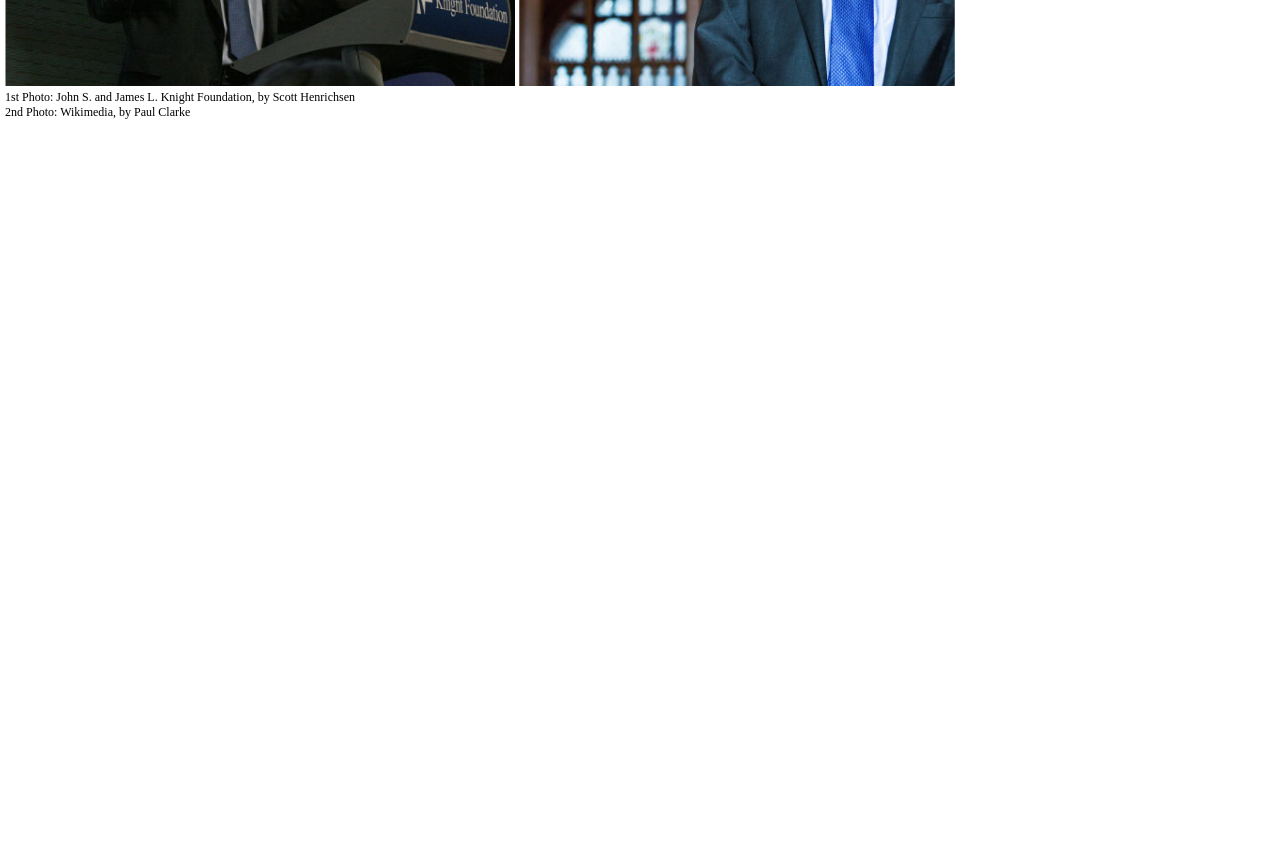
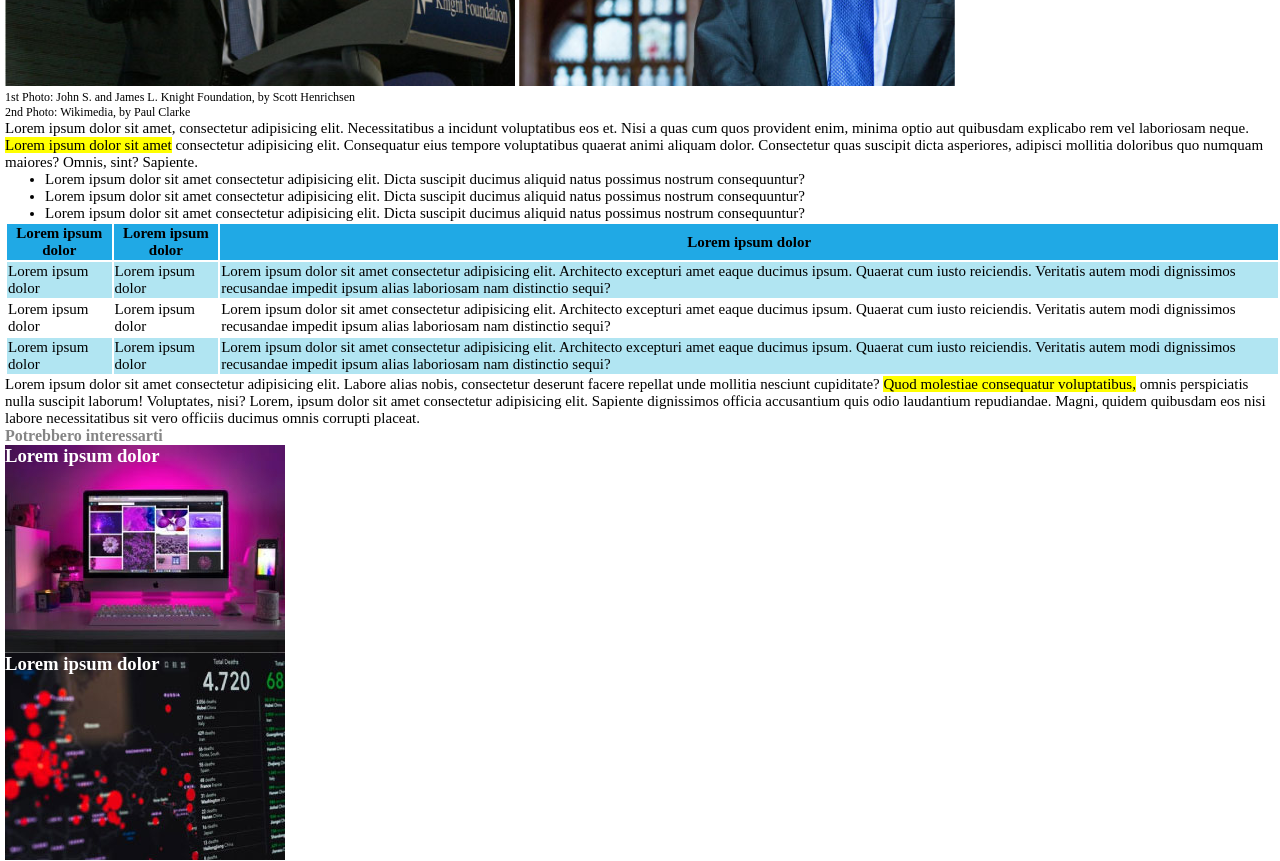
Before and after one commit to alessiaBer/html-css-booleaner, a plain HTML site: page index.html in a window 1280 px wide. Shown: the part 440-1301 px from the top of the page. Before the commit the page ends 800 px from the top, so only its background shows below. Drawn offline with Linux system fonts and the light colour scheme.

Commit message:
[add] main section

```diff
--- a/css/style.css
+++ b/css/style.css
@@ -48,3 +48,39 @@ h1 {
     height: 340px;
     width: auto;
 }
+
+#main-content {
+    font-size: 15px;
+}
+
+thead {
+    background-color: #20a9e5;
+}
+
+.lightblue {
+    background-color: #b1e5f2;
+}
+
+.suggestion {
+    color: #858585;
+}
+
+.monitor {
+    background-image: url('../img/monitor.jpg');
+    background-repeat: no-repeat;
+    height: 208px;
+    width: 280px;
+    color: white;
+}
+
+.graph {
+    background-image: url('../img/graph.jpg');
+    background-repeat: no-repeat;
+    height: 208px;
+    width: 280px;
+    color: white;
+}
+
+.highlighted {
+    background-color: yellow;
+}
--- a/index.html
+++ b/index.html
@@ -36,8 +36,65 @@
             2nd Photo: Wikimedia, by Paul Clarke</p>
         </section>
         <!-- /images section-->
-        <section id="main-content"></section>
-        <section id="suggested"></section>
+
+        <section id="main-content">
+            <div class="paragraph">
+                <p>
+                    Lorem ipsum dolor sit amet, consectetur adipisicing elit. Necessitatibus a incidunt voluptatibus eos et. Nisi a quas cum quos provident enim, minima optio aut quibusdam explicabo rem vel laboriosam neque. <span class="highlighted">Lorem ipsum dolor sit amet</span> consectetur adipisicing elit. Consequatur eius tempore voluptatibus quaerat animi aliquam dolor. Consectetur quas suscipit dicta asperiores, adipisci mollitia doloribus quo numquam maiores? Omnis, sint? Sapiente.
+                </p>
+            </div>
+            <div class="list">
+                <ul>
+                    <li>
+                        Lorem ipsum dolor sit amet consectetur adipisicing elit. Dicta suscipit ducimus aliquid natus possimus nostrum consequuntur?
+                    </li>
+                    <li>
+                        Lorem ipsum dolor sit amet consectetur adipisicing elit. Dicta suscipit ducimus aliquid natus possimus nostrum consequuntur?
+                    </li>
+                    <li>
+                        Lorem ipsum dolor sit amet consectetur adipisicing elit. Dicta suscipit ducimus aliquid natus possimus nostrum consequuntur?
+                </li>
+                </ul>
+            </div>
+            <div class="table">
+                <table>
+                    <thead>
+                        <tr>
+                            <th>Lorem ipsum dolor</th>
+                            <th>Lorem ipsum dolor</th>
+                            <th>Lorem ipsum dolor</th>
+                        </tr>
+                    </thead>
+                    <tbody>
+                        <tr class="lightblue">
+                            <td>Lorem ipsum dolor</td>
+                            <td>Lorem ipsum dolor</td>
+                            <td>Lorem ipsum dolor sit amet consectetur adipisicing elit. Architecto excepturi amet eaque ducimus ipsum. Quaerat cum iusto reiciendis. Veritatis autem modi dignissimos recusandae impedit ipsum alias laboriosam nam distinctio sequi?</td>
+                        </tr>
+                        <tr>
+                            <td>Lorem ipsum dolor</td>
+                            <td>Lorem ipsum dolor</td>
+                            <td>Lorem ipsum dolor sit amet consectetur adipisicing elit. Architecto excepturi amet eaque ducimus ipsum. Quaerat cum iusto reiciendis. Veritatis autem modi dignissimos recusandae impedit ipsum alias laboriosam nam distinctio sequi?</td>
+                        </tr>
+                        <tr class="lightblue">
+                            <td>Lorem ipsum dolor</td>
+                            <td>Lorem ipsum dolor</td>
+                            <td>Lorem ipsum dolor sit amet consectetur adipisicing elit. Architecto excepturi amet eaque ducimus ipsum. Quaerat cum iusto reiciendis. Veritatis autem modi dignissimos recusandae impedit ipsum alias laboriosam nam distinctio sequi?</td>
+                        </tr>
+                    </tbody>
+                </table>
+            </div>
+            <div class="paragraph">
+                <p>Lorem ipsum dolor sit amet consectetur adipisicing elit. Labore alias nobis, consectetur deserunt facere repellat unde mollitia nesciunt cupiditate? <span class="highlighted">Quod molestiae consequatur voluptatibus,</span> omnis perspiciatis nulla suscipit laborum! Voluptates, nisi? Lorem, ipsum dolor sit amet consectetur adipisicing elit. Sapiente dignissimos officia accusantium quis odio laudantium repudiandae. Magni, quidem quibusdam eos nisi labore necessitatibus sit vero officiis ducimus omnis corrupti placeat.</p>
+            </div>
+
+        </section>
+
+        <section id="suggested">
+            <h4 class="suggestion">Potrebbero interessarti</h4>
+            <h3 class="monitor">Lorem ipsum dolor</h3>
+            <h3 class="graph">Lorem ipsum dolor</h3>
+        </section>
     </main>
     <!-- /main-->
 </body>
```
